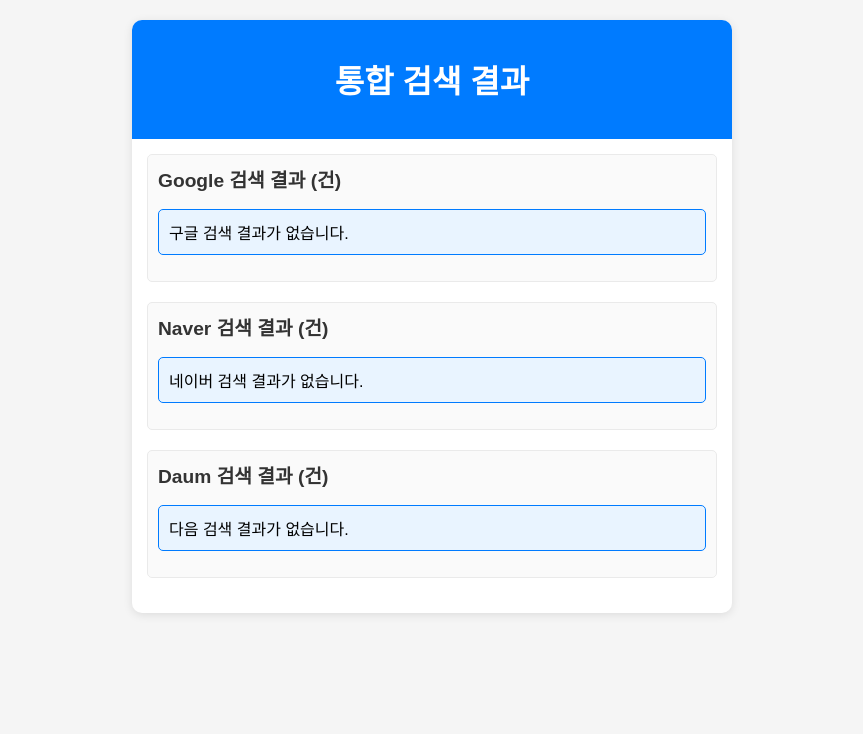
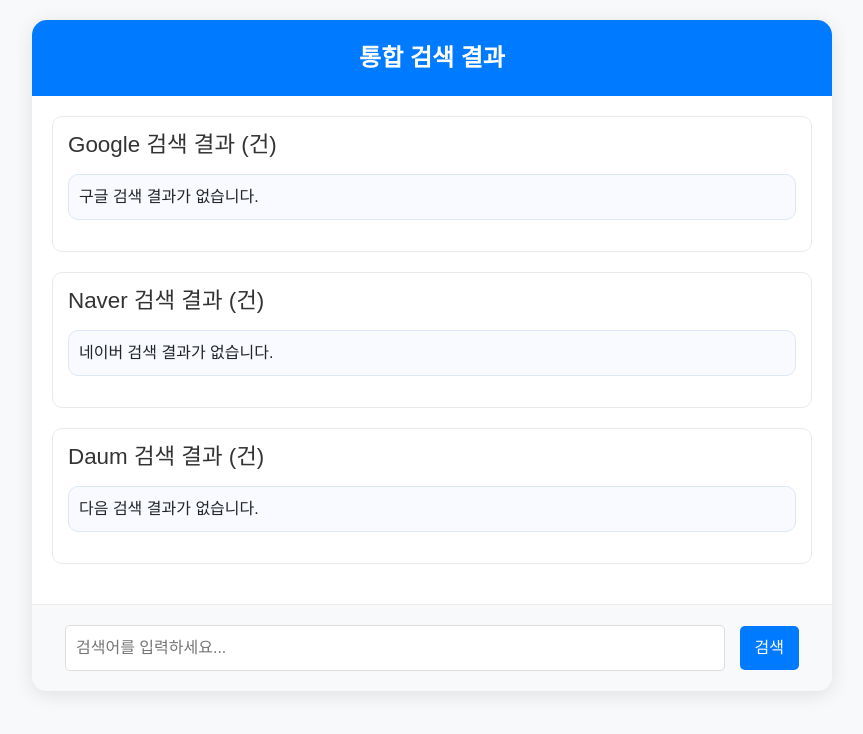
Before and after one commit to qlfeld1230/Erasure-Guidance-Center, a Django app: page /crawler/ in a window 1280 px wide. Shown: the top 734 px of the page, without its empty margins (208-1071 px from the left). Run offline with Django 3.2, Linux system fonts and the light colour scheme.

Commit message:
통합검색,네이버블로그 front개선

```diff
--- a/myproject/app/templates/crawler.html
+++ b/myproject/app/templates/crawler.html
@@ -5,52 +5,65 @@
     <meta charset="UTF-8">
     <meta name="viewport" content="width=device-width, initial-scale=1.0">
     <title>{{ page_title }}</title>
+    <link href="https://cdn.jsdelivr.net/npm/bootstrap@5.3.2/dist/css/bootstrap.min.css" rel="stylesheet">
     <style>
         body {
-            font-family: Arial, sans-serif;
+            font-family: 'Noto Sans KR', Arial, sans-serif;
             margin: 0;
             padding: 0;
-            background-color: #f5f5f5;
+            background-color: #f8f9fa;
         }
 
         .chat-container {
-            max-width: 600px;
+            max-width: 800px;
             margin: 20px auto;
             background-color: #fff;
-            border-radius: 10px;
-            box-shadow: 0 2px 10px rgba(0, 0, 0, 0.1);
+            border-radius: 15px;
+            box-shadow: 0 4px 20px rgba(0, 0, 0, 0.1);
             overflow: hidden;
+            animation: fadeIn 0.5s ease-in-out;
+        }
+
+        @keyframes fadeIn {
+            from {
+                opacity: 0;
+                transform: translateY(10px);
+            }
+            to {
+                opacity: 1;
+                transform: translateY(0);
+            }
         }
 
         .header {
             background-color: #007bff;
             color: white;
-            padding: 15px;
+            padding: 20px;
             text-align: center;
-        }
-
-        .search-query {
-            padding: 15px;
-            border-bottom: 1px solid #eaeaea;
-            background-color: #f1f1f1;
+            font-size: 1.5em;
             font-weight: bold;
         }
 
         .results {
-            padding: 15px;
+            padding: 20px;
         }
 
         .block {
             margin-bottom: 20px;
-            padding: 10px;
+            padding: 15px;
             border: 1px solid #eaeaea;
-            border-radius: 5px;
-            background-color: #fafafa;
+            border-radius: 10px;
+            background-color: #ffffff;
+            transition: box-shadow 0.3s ease;
+        }
+
+        .block:hover {
+            box-shadow: 0 4px 15px rgba(0, 123, 255, 0.3);
         }
 
         .block h2 {
-            margin: 0 0 10px;
-            font-size: 1.2em;
+            font-size: 1.4em;
+            margin-bottom: 15px;
             color: #333;
         }
 
@@ -60,17 +73,19 @@
         }
 
         .block ul li {
-            margin: 10px 0;
+            margin-bottom: 10px;
             padding: 10px;
-            border: 1px solid #007bff;
-            border-radius: 5px;
-            background-color: #e9f4ff;
-            transition: background-color 0.3s, transform 0.3s;
+            border: 1px solid #dce7f7;
+            border-radius: 10px;
+            background-color: #f8faff;
+            display: flex;
+            flex-direction: column;
+            transition: transform 0.2s ease, background-color 0.3s ease;
         }
 
         .block ul li:hover {
-            background-color: #d0e3ff;
-            transform: scale(1.02);
+            background-color: #e7f3ff;
+            transform: scale(1.03);
         }
 
         .block ul li a {
@@ -90,39 +105,27 @@
         }
 
         .footer {
-            padding: 15px;
+            padding: 20px;
             border-top: 1px solid #eaeaea;
-            background-color: #f9f9f9;
+            background-color: #f8f9fa;
             text-align: center;
         }
 
         .footer input {
+            width: calc(100% - 100px);
             padding: 10px;
-            width: calc(100% - 22px);
-            border: 1px solid #007bff;
+            border: 1px solid #ddd;
             border-radius: 5px;
-            outline: none;
-            font-size: 16px;
-        }
-
-        .footer form {
-            display: flex;
-            justify-content: space-between;
-        }
-
-        .footer input {
-            flex: 1;
             margin-right: 10px;
         }
 
         .footer button {
             padding: 10px 15px;
+            background-color: #007bff;
+            color: white;
             border: none;
             border-radius: 5px;
-            background-color: #007bff;
-            color: white;
             cursor: pointer;
-            transition: background-color 0.3s;
         }
 
         .footer button:hover {
@@ -134,7 +137,7 @@
 <body>
     <div class="chat-container">
         <div class="header">
-            <h1> <a herf="''">통합 검색 결과</h1>
+            통합 검색 결과
         </div>
         <div class="results">
             <!-- Google 검색 결과 -->
@@ -188,9 +191,25 @@
                 </ul>
             </div>
         </div>
+        <div class="footer">
+            <form>
+                <input type="text" placeholder="검색어를 입력하세요...">
+                <button type="submit">검색</button>
+            </form>
+        </div>
+    </div>
 
-
-    </div>
+    <script>
+        // 애니메이션 효과를 추가하기 위한 간단한 예시
+        document.querySelectorAll('.block ul li').forEach(item => {
+            item.addEventListener('mouseenter', () => {
+                item.style.transform = 'translateY(-2px)';
+            });
+            item.addEventListener('mouseleave', () => {
+                item.style.transform = 'translateY(0)';
+            });
+        });
+    </script>
 </body>
 
 </html>
```
Also changed, not shown: myproject/app/templates/naver_rss.html (+117 -3 lines).
